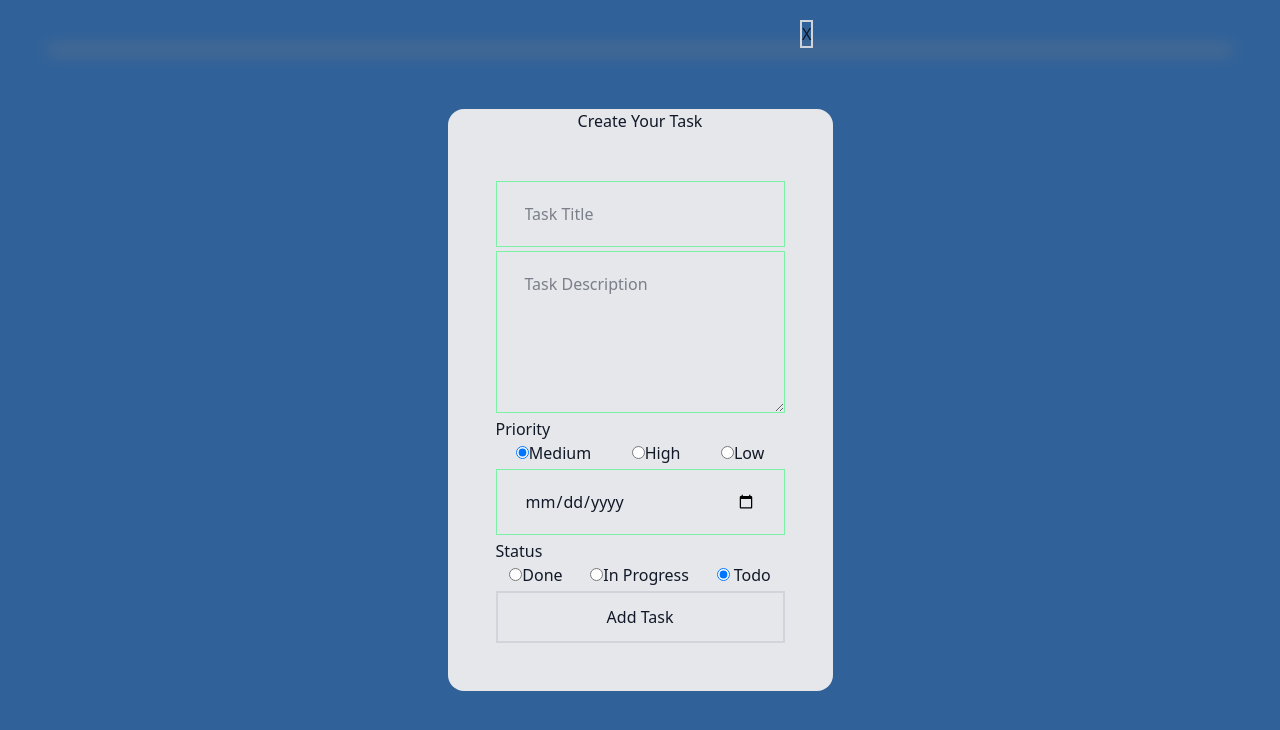
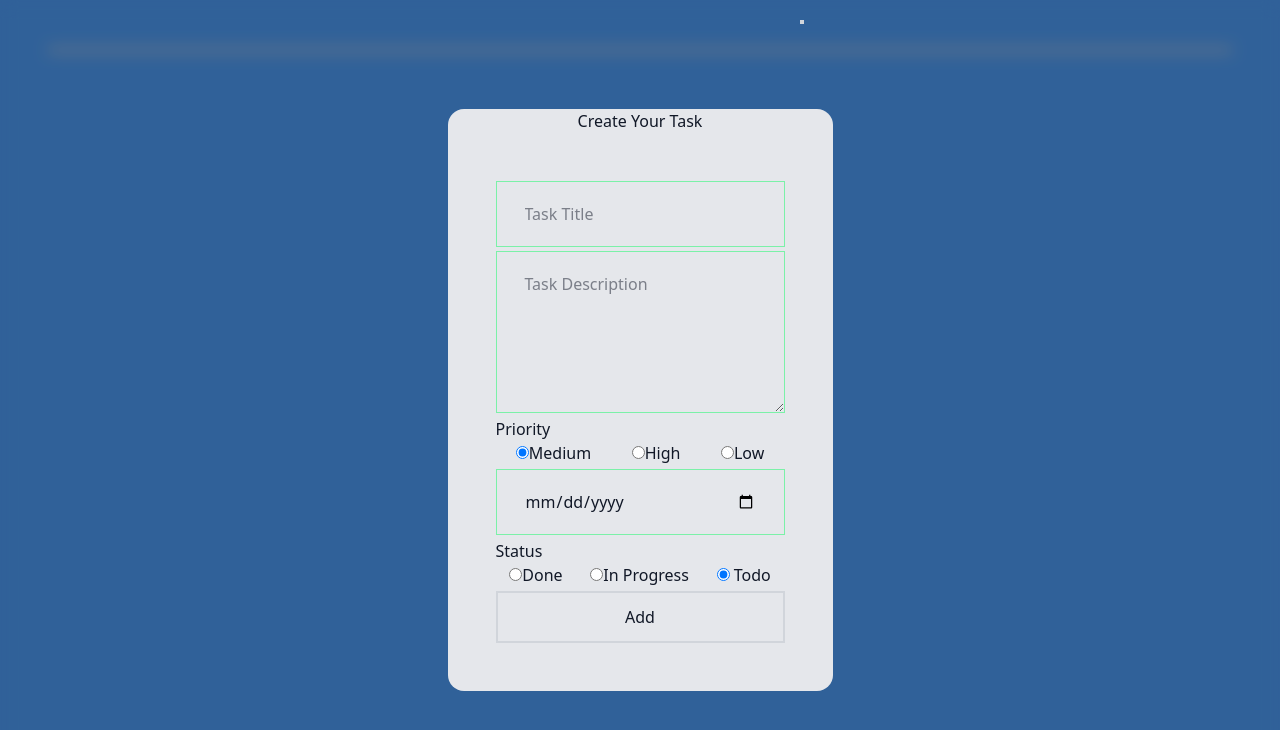
Before and after one commit to SavitarN/taskwave, a React (Vite) app: page /taskmodal in a window 1280 px wide. Shown: the top 730 px of the page. Built offline with nearby package versions, Linux system fonts and the light colour scheme.

Commit message:
feat: updating task on edit

```diff
--- a/src/components/modal/TaskModal.tsx
+++ b/src/components/modal/TaskModal.tsx
@@ -3,6 +3,7 @@ import type { Task } from "../../types/task";
 import { useDispatch } from "react-redux";
 import type { AppDispatch } from "../../app/store";
 import { addTask } from "../../features/task/taskSlice";
+import { updateTask } from "../../features/task/taskSlice";
 interface TaskModalProps {
   handleOpen?: () => void;
   editTask?: Task;
@@ -20,7 +21,7 @@ const TaskModal: React.FC<TaskModalProps> = ({ handleOpen, editTask }) => {
     }
   );
   const dispatch = useDispatch<AppDispatch>();
-  console.log("edit task prop her ", editTask);
+
   const handleChange = (
     e: React.ChangeEvent<HTMLInputElement | HTMLTextAreaElement>
   ) => {
@@ -33,19 +34,18 @@ const TaskModal: React.FC<TaskModalProps> = ({ handleOpen, editTask }) => {
     });
   };
 
-  const handleModal = () => {
-    handleOpen();
-  };
-
   const handleSubmit = (e: React.FormEvent) => {
     e.preventDefault();
-    dispatch(addTask(task));
-    handleOpen();
+    if (editTask) {
+      dispatch(updateTask(task));
+    } else {
+      dispatch(addTask(task));
+    }
   };
   return (
     <div className=" fixed inset-0 z-70 flex justify-center items-center bg-black/40 backdrop-blur-sm ">
       <div className="absolute left-200 top-5  border-2 cursor-pointer">
-        <button onClick={handleModal}>X</button>
+        {/* <button onClick={handleModal}>X</button> */}
       </div>
       <div className=" flex flex-col items-center justify-center bg-gray-200 rounded-2xl ">
         <h2>Create Your Task</h2>
@@ -158,7 +158,9 @@ const TaskModal: React.FC<TaskModalProps> = ({ handleOpen, editTask }) => {
               <label htmlFor="todo"> Todo</label>
             </div>
           </fieldset>
-          <button className=" border-2 p-3">Add Task </button>
+          <button className=" border-2 p-3">
+            {editTask ? "Edit" : "Add"}{" "}
+          </button>
         </form>
       </div>
     </div>
--- a/src/components/tasks/TaskCard.tsx
+++ b/src/components/tasks/TaskCard.tsx
@@ -19,6 +19,7 @@ const TaskCard: React.FC<TaskCardProps> = ({ task }) => {
     setEditTaskModal(true);
   };
 
+  console.log("all task here ", allTask);
   return (
     <div className="bg-gray-200 rounded shadow border-2 border-red-400 w-full p-3 ">
       {editTaskModal && editTask && <TaskModal editTask={editTask} />}
--- a/src/features/task/taskSlice.ts
+++ b/src/features/task/taskSlice.ts
@@ -12,8 +12,15 @@ const taskSlice = createSlice({
     addTask: (state, action: PayloadAction<Task>) => {
       state.push(action.payload);
     },
+    updateTask: (state, action: PayloadAction<Task>) => {
+      const editTaskIndex = state.findIndex((t) => t.id === action.payload.id);
+      console.log("edit task index", editTaskIndex);
+      if (editTaskIndex != -1) {
+        state[editTaskIndex] = action.payload;
+      }
+    },
   },
 });
 
-export const { addTask } = taskSlice.actions;
+export const { addTask, updateTask } = taskSlice.actions;
 export default taskSlice.reducer;
```
